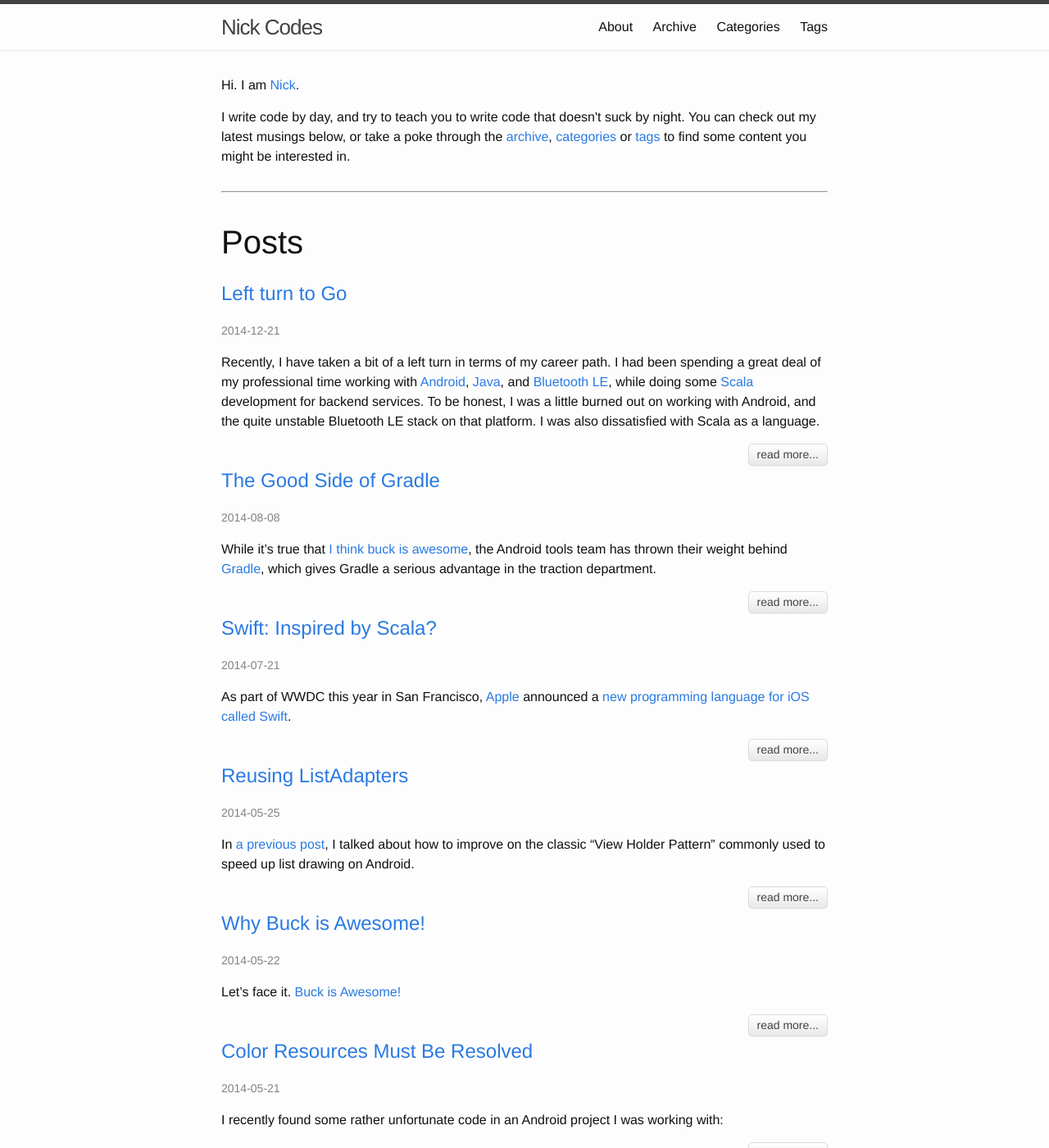
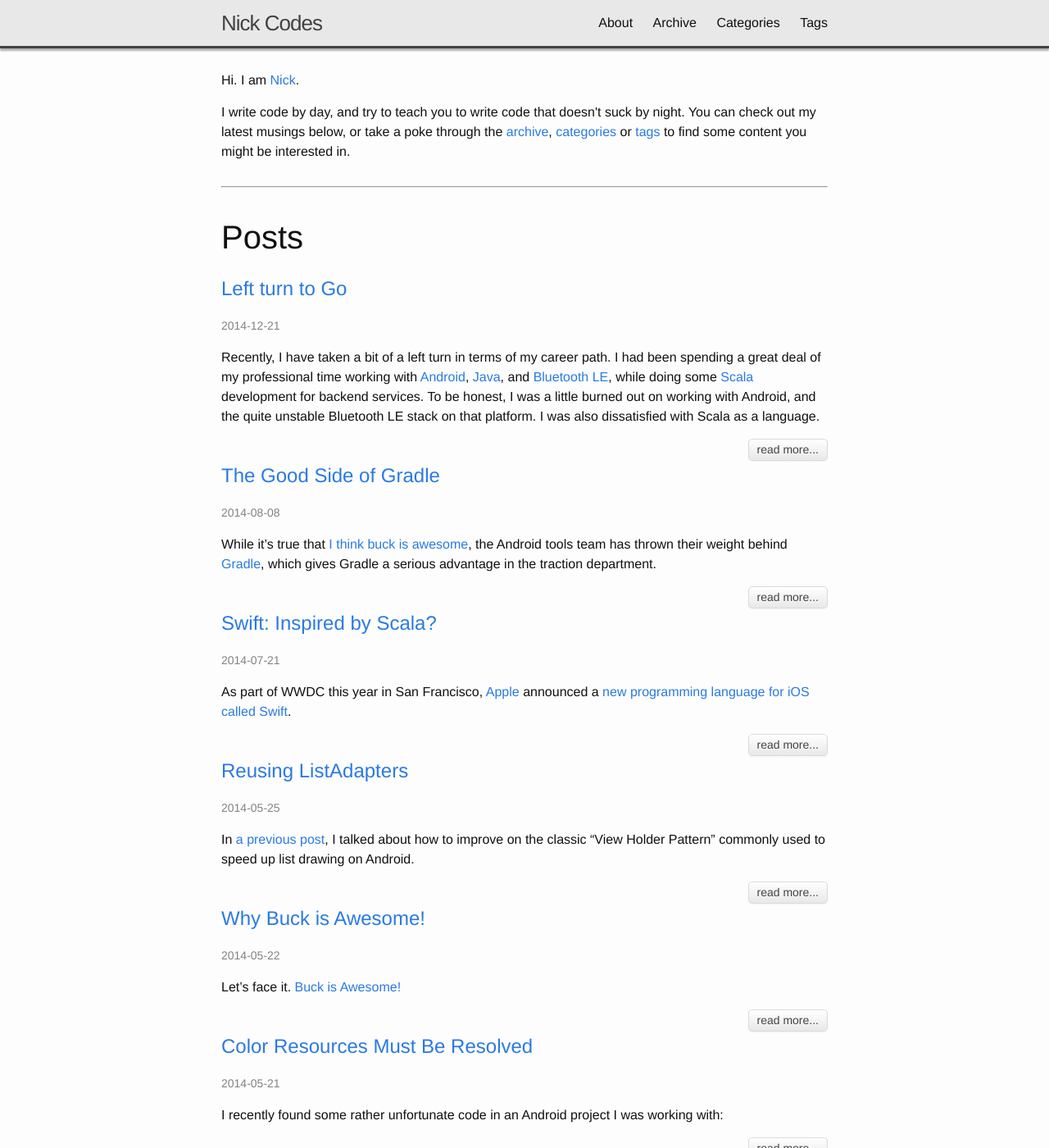
Before and after one commit to nick-codes/nick-codes.github.io, a Jekyll site: the page built from index.html, in a window 1280 px wide and 1400 px high. Shown: the whole window at 82% size. Built offline with Jekyll 4.4.1, drawn with Linux system fonts in a browser that asks for light colours; the list of posts is cut into pages by our own code.

Commit message:
New stylish header.

```diff
--- a/_sass/_layout.scss
+++ b/_sass/_layout.scss
@@ -2,12 +2,17 @@
  * Site header
  */
 .site-header {
-    border-top: 5px solid $grey-color-dark;
-    border-bottom: 1px solid $grey-color-light;
+    border-bottom: 3px solid $grey-color-dark;
+
     min-height: 56px;
 
     // Positioning context for the mobile navigation icon
-    position: relative;
+    position: fixed;
+    top: 0;
+    z-index: 10;
+    width: 100%;
+    background-color: $grey-color-light;
+    box-shadow: 0 3px 2px 0px rgba(0,0,0,.3);
 }
 
 .site-title {
@@ -162,6 +167,7 @@
  * Page content
  */
 .page-content {
+    margin-top: 56px;
     padding: $spacing-unit 0;
 }
 
```
